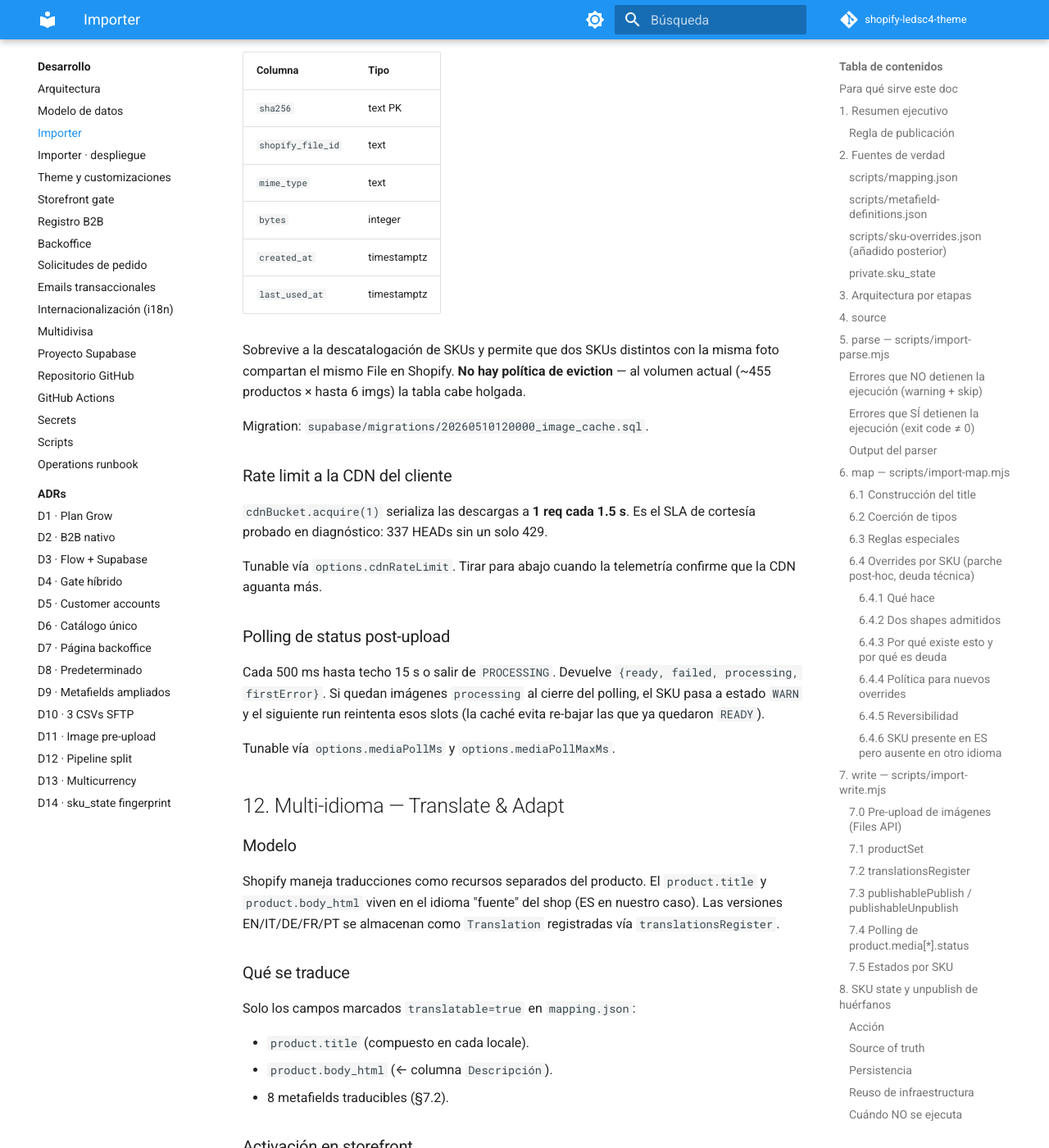
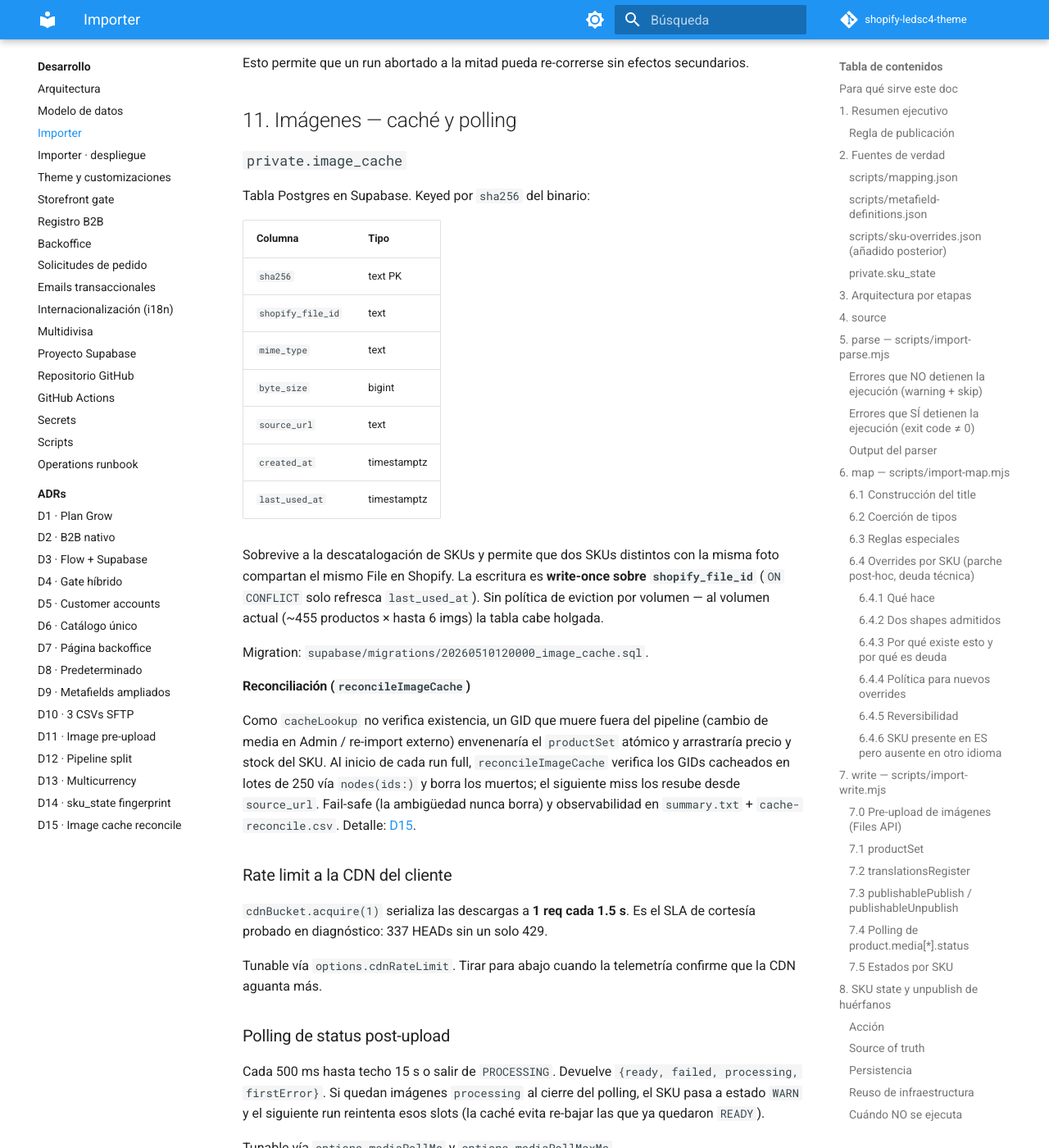
Before and after one commit to danielpenamad/shopify-ledsc4-theme, an MkDocs documentation site: the page built from docs/desarrollo/02-importer.md, in a window 1280 px wide and 1400 px high, scrolled down 16338 px. Shown: the whole window at 82% size. Built offline with MkDocs 1.6.1 and Material for MkDocs 9.7.7, drawn with Linux system fonts in a browser that asks for light colours; comment, search, counter and statistics services are not loaded; some of the changed text lies outside the part shown.

Commit message:
docs(desarrollo): ADR D15 reconciliación image_cache + actualizar importer
- Nuevo ADR D15: reconcileImageCache (verificación en lote de GIDs
  cacheados contra Shopify, invalidación de muertos al inicio de cada run
  full) y principio de feed como fuente de verdad también para imágenes.
- Índice de ADRs y nav mkdocs actualizados.
- 02-importer §7.0 y §11: la reconciliación ya forma parte del flujo; el
  image_cache deja de presentarse como write-once sin verificación.
  Corregida la tabla (byte_size bigint, + source_url) y la nota de
  eviction. Enlaces a D15.
- 15-scripts: lib/image-upload.mjs ahora referencia D11 y D15.

Redactado releyendo el código en main (scripts/lib/image-upload.mjs,
import-write.mjs). Refleja el diseño actual, no el incidente.

Co-Authored-By: Claude Opus 4.7 (1M context) <noreply@anthropic.com>

```diff
--- a/docs/desarrollo/02-importer.md
+++ b/docs/desarrollo/02-importer.md
@@ -24,7 +24,7 @@ No cubre:
 - Configuración inicial de Shopify (catálogo, smart collections, colecciones cat-*) → [administracion/02-gestion-categorias-menu](../administracion/02-gestion-categorias-menu.md).
 - Detalle exhaustivo del catálogo de metafields → [01-data-model](01-data-model.md).
 
-Decisiones arquitectónicas relevantes: [D6](adrs/d06-catalogo-unico.md) (catalog único), [D9](adrs/d09-metafields-ampliados.md) (Fase I1), [D10](adrs/d10-3-csvs-sftp.md) (3 CSVs), [D11](adrs/d11-image-pre-upload.md) (pre-upload), [D12](adrs/d12-pipeline-split.md) (split sftp-sync ↔ GHA), [D14](adrs/d14-sku-state-fingerprint.md) (sku_state).
+Decisiones arquitectónicas relevantes: [D6](adrs/d06-catalogo-unico.md) (catalog único), [D9](adrs/d09-metafields-ampliados.md) (Fase I1), [D10](adrs/d10-3-csvs-sftp.md) (3 CSVs), [D11](adrs/d11-image-pre-upload.md) (pre-upload), [D12](adrs/d12-pipeline-split.md) (split sftp-sync ↔ GHA), [D14](adrs/d14-sku-state-fingerprint.md) (sku_state), [D15](adrs/d15-image-cache-reconcile.md) (reconcile image_cache).
 
 ## 1. Resumen ejecutivo
 
@@ -323,9 +323,9 @@ El writer aplica cambios contra Shopify Admin GraphQL. Es el bloque más complej
 
 ### 7.0 Pre-upload de imágenes (Files API)
 
-Antes de tocar el producto en sí, todas las imágenes referenciadas se aseguran de existir en Shopify Files. Detalle en §11.
+Antes de tocar productos, el run full **reconcilia el caché de imágenes** (`reconcileImageCache`, tras resolver el contexto de shop y antes del worker pool): verifica en lotes de 250 los `shopify_file_id` cacheados contra Shopify (`nodes(ids:)`) y **borra de `private.image_cache` los GIDs muertos** (nodo `null`, no `MediaImage`, o `status ≠ READY`). Los borrados caen como cache-miss y se resuben desde `source_url` en este mismo run. Es fail-safe: sin DB es no-op; una llamada que falla se reintenta partida y, si sigue fallando, esos ids quedan `unverified` y **no se borran**; el run siempre continúa. Reporta `image_cache reconcile: checked/dead/invalidated/unverified` en `summary.txt` y `cache-reconcile.csv`. Diseño y motivación: [D15](adrs/d15-image-cache-reconcile.md). El feed gobierna las imágenes igual que precio y stock — una imagen curada a mano en el Admin se revierte en el siguiente run.
 
-Por cada URL de `files.ledsc4.com`:
+Después, por cada URL de `files.ledsc4.com`:
 
 1. **Rate limit CDN**: `cdnBucket.acquire(1)` — bucket compartido del run que serializa las descargas a **1 req cada 1.5 s** (SLA de cortesía probado en diagnóstico: 337 HEADs sin un solo 429).
 2. **Fetch del binario** a memoria (timeout 15 s) + `sha256` + sniff MIME (header → fallback magic-byte).
@@ -494,13 +494,18 @@ Tabla Postgres en Supabase. Keyed por `sha256` del binario:
 | `sha256` | text PK |
 | `shopify_file_id` | text |
 | `mime_type` | text |
-| `bytes` | integer |
+| `byte_size` | bigint |
+| `source_url` | text |
 | `created_at` | timestamptz |
 | `last_used_at` | timestamptz |
 
-Sobrevive a la descatalogación de SKUs y permite que dos SKUs distintos con la misma foto compartan el mismo File en Shopify. **No hay política de eviction** — al volumen actual (~455 productos × hasta 6 imgs) la tabla cabe holgada.
+Sobrevive a la descatalogación de SKUs y permite que dos SKUs distintos con la misma foto compartan el mismo File en Shopify. La escritura es **write-once sobre `shopify_file_id`** (`ON CONFLICT` solo refresca `last_used_at`). Sin política de eviction por volumen — al volumen actual (~455 productos × hasta 6 imgs) la tabla cabe holgada.
 
 Migration: `supabase/migrations/20260510120000_image_cache.sql`.
+
+#### Reconciliación (`reconcileImageCache`)
+
+Como `cacheLookup` no verifica existencia, un GID que muere fuera del pipeline (cambio de media en Admin / re-import externo) envenenaría el `productSet` atómico y arrastraría precio y stock del SKU. Al inicio de cada run full, `reconcileImageCache` verifica los GIDs cacheados en lotes de 250 vía `nodes(ids:)` y borra los muertos; el siguiente miss los resube desde `source_url`. Fail-safe (la ambigüedad nunca borra) y observabilidad en `summary.txt` + `cache-reconcile.csv`. Detalle: [D15](adrs/d15-image-cache-reconcile.md).
 
 ### Rate limit a la CDN del cliente
 
@@ -679,7 +684,7 @@ Documentado en §6.4. Para 55 SKUs el estado del portal no es deducible del ERP
 - **Trazabilidad del cierre de PR-CAT-RESTRUCTURE**. El documento de cierre del proyecto no está en el repo (era un entregable externo); su política Vía 1/2/3, el checklist y el procedimiento de reversión ya están refundidos en [16-operations-runbook](16-operations-runbook.md) §10. Si se quiere conservar el original para trazabilidad, incorporarlo a `docs/_archive/`, no a `docs/proyectos/`.
 - **Revisión trimestral de `sku-overrides.json`**. Para cada regla, verificar si el ERP ya refleja el estado deseado y, si es así, retirarla. La salida limpia siempre es preferible a la acumulación — el mecanismo de §6.4 no debería convertirse en un cementerio de excepciones permanentes.
 - **Cleanup de `product.accesorio` legacy** tras migrar todos los SKUs a `accesorio_url`.
-- **Eviction policy en `image_cache`**. Hoy ninguna. Si la tabla crece mucho (cambio de fotos masivo del cliente), añadir TTL o LRU.
+- **Invalidación de `image_cache`**. No hay TTL/LRU por antigüedad, pero `reconcileImageCache` invalida por run los GIDs muertos ([D15](adrs/d15-image-cache-reconcile.md)). El crecimiento por volumen sigue sin política de eviction; a escala actual no es problema.
 - **Pre-procesado de imágenes >20 MP**: hoy fallan en Shopify; el WARN es informativo pero no resoluble desde el importer. Mover a un step previo (worker que las reescala) o pedir al cliente.
 - **Confirmar semántica de `predeterminado`** con el cliente. Hoy importado pero oculto del storefront ([D8](adrs/d08-predeterminado.md)).
 - **Multicurrency Fase 2**: hoy solo EUR. Cuando se active, ECB daily rates (gratis, oficial UE). Aparcado.
--- a/mkdocs.yml
+++ b/mkdocs.yml
@@ -91,6 +91,7 @@ nav:
           - D12 · Pipeline split: desarrollo/adrs/d12-pipeline-split.md
           - D13 · Multicurrency: desarrollo/adrs/d13-multicurrency.md
           - D14 · sku_state fingerprint: desarrollo/adrs/d14-sku-state-fingerprint.md
+          - D15 · Image cache reconcile: desarrollo/adrs/d15-image-cache-reconcile.md
   - Administración:
       - administracion/index.md
       - Visión general: administracion/00-vision-general.md
```
Also changed, not shown: docs/desarrollo/15-scripts.md (+1 -1 lines), docs/desarrollo/adrs/d15-image-cache-reconcile.md (added, +128 -0 lines), docs/desarrollo/adrs/index.md (+1 -0 lines).
